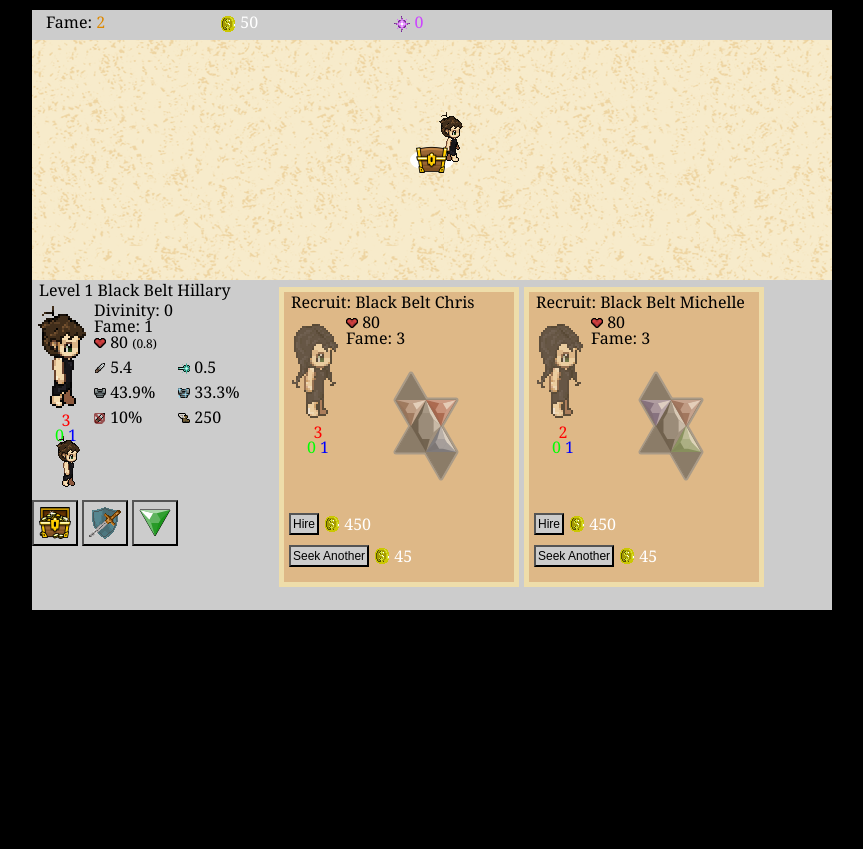
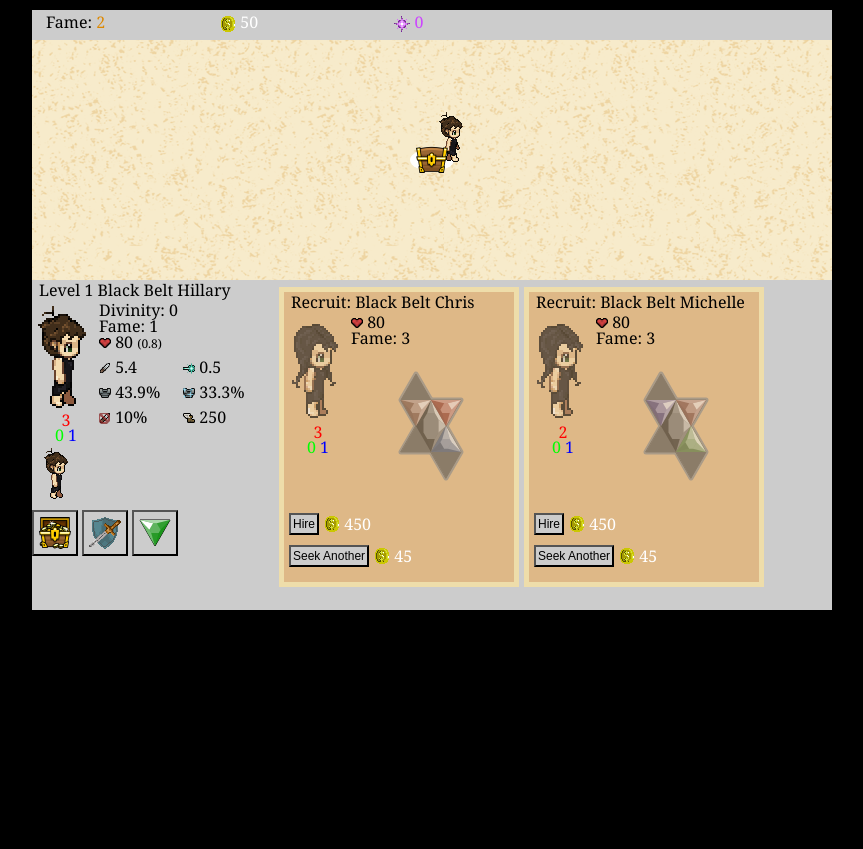
Before and after one commit to lancehalberd/treasure-tycoon, a PHP site: page / in a window 1280 px wide. Shown: the top 849 px of the page, without its empty margins (208-1071 px from the left). Run offline with PHP 8.4, Linux system fonts and the light colour scheme.

Commit message:
Make a few more style improvements to the layout of the selected character stats.

```diff
--- a/index.html
+++ b/index.html
@@ -102,14 +102,15 @@
                     <span class="playerStat"><span class="icon damage"><span class="icon iconLayer no" style="opacity: .7;"></span></span> <span class="js-evasion">X</span></span>
                     <span class="playerStat" helptext="How fast your adventurer moves"><span class="icon speed"></span> <span class="js-speed">X</span></span>
                 </div>
-                <div><button class="js-retire" style="display: none;">Retire</button></div>
+                <div style="float: right; margin-right: 5px; margin-top: 10px;"><button class="js-retire" style="display: none;" helptext="Permanently remove this adventurer from your guild.">Retire</button></div>
                 <div class="triStatBox">
                     <div class="js-dexterity dexterity" helptext="Dexterity increases attack speed, evasion and damage with ranged weapons.">X</div>
                     <div class="js-strength strength" helptext="Strength increases physical damage, health and damage with melee weapons.">X</div>
                     <div class="js-intelligence intelligence" helptext="Intelligence increases accuracy, block and magic block and damage with magic weapons.">X</div>
                 </div>
-                <div class="js-charactersBox characterBox"></div>
-            </div><div class="controlBar">
+            </div>
+            <div class="js-charactersBox characterBox"></div>
+                <div class="controlBar">
                 <button class="js-showAdventurePanel item" helptext="Click here to visit the Guild Hall."><div class="icon treasure"></div></button>
                 <button class="js-showCraftingPanel item" helptext="Click here to visit the Temple of Fortune."><div class="icon crafting"></div></button>
                 <button class="js-showJewelsPanel item" helptext="Click here to visit the Altar of Creation."><canvas class="js-jewelButtonCanvas" width="40" height="40"></canvas></button>
--- a/styles.css
+++ b/styles.css
@@ -191,7 +191,7 @@ button {
 }
 .stats {
     padding-top: 20px; /* Leave space for "Level X Job Name" abs positioned at top */
-    padding-left: 60px; /* Leave space for preview image on the left */
+    padding-left: 65px; /* Leave space for preview image on the left */
 }
 .triStatBox {
     position: absolute;
@@ -564,7 +564,7 @@ select {
 
 .characterBox {
     position: relative;
-    left: -40px;
+    margin-left: 10px;
 }
 
 .characterBox .character {
```
